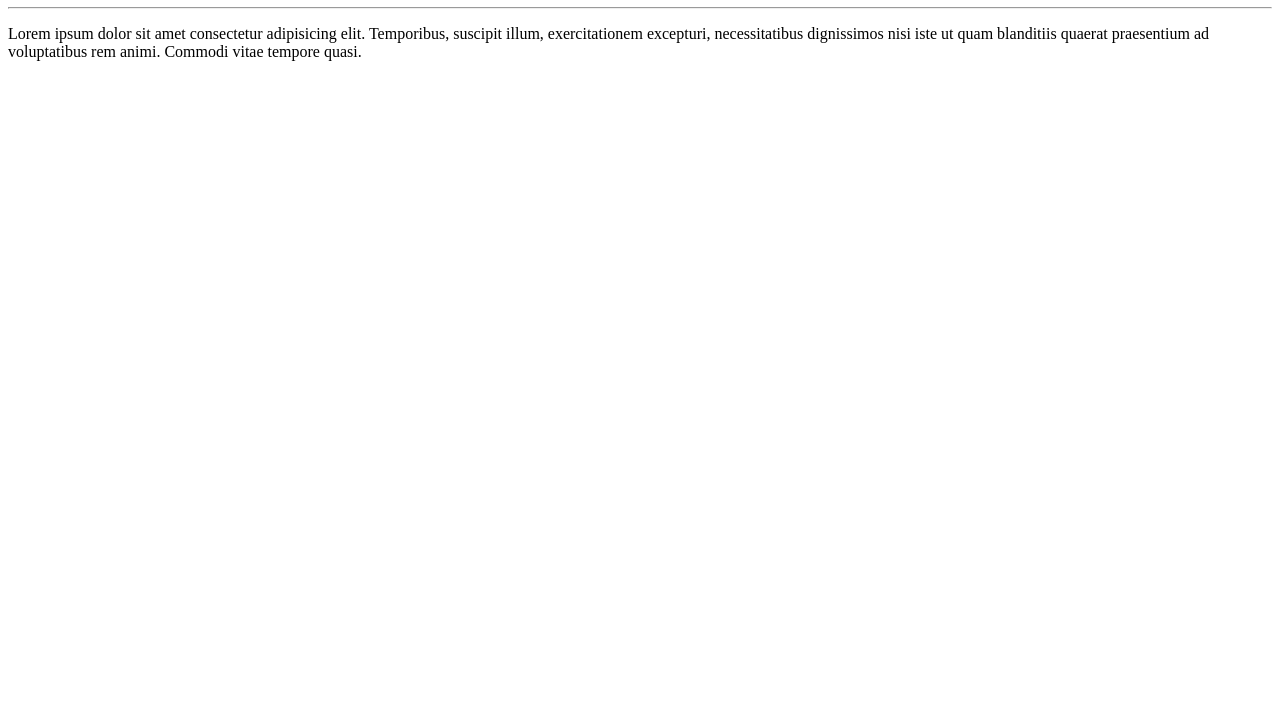
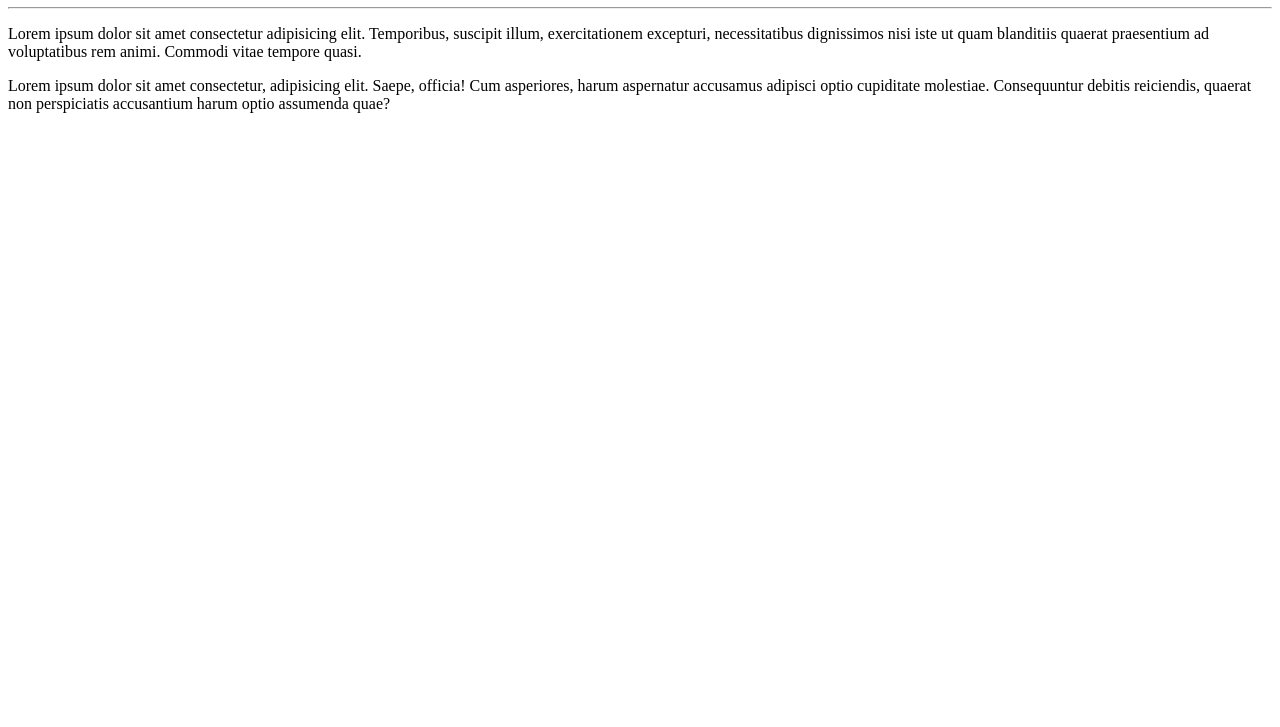
Before and after one commit to DaviQ32/Ola-Mundo, a plain HTML site: page site-exemplo/index.html in a window 1280 px wide. Shown: the part 73-800 px from the top of the page. Drawn offline with Linux system fonts and the light colour scheme.

Commit message:
Adicionei um parágrafo

```diff
--- a/site-exemplo/index.html
+++ b/site-exemplo/index.html
@@ -11,5 +11,7 @@
     <hr>
     <p>Lorem ipsum dolor sit amet consectetur adipisicing elit. Temporibus, suscipit illum, exercitationem excepturi, necessitatibus dignissimos nisi iste ut quam blanditiis quaerat praesentium ad voluptatibus rem animi. Commodi vitae tempore quasi.</p>
 
+    <p>Lorem ipsum dolor sit amet consectetur, adipisicing elit. Saepe, officia! Cum asperiores, harum aspernatur accusamus adipisci optio cupiditate molestiae. Consequuntur debitis reiciendis, quaerat non perspiciatis accusantium harum optio assumenda quae?</p>
+
 </body>
 </html>
```
